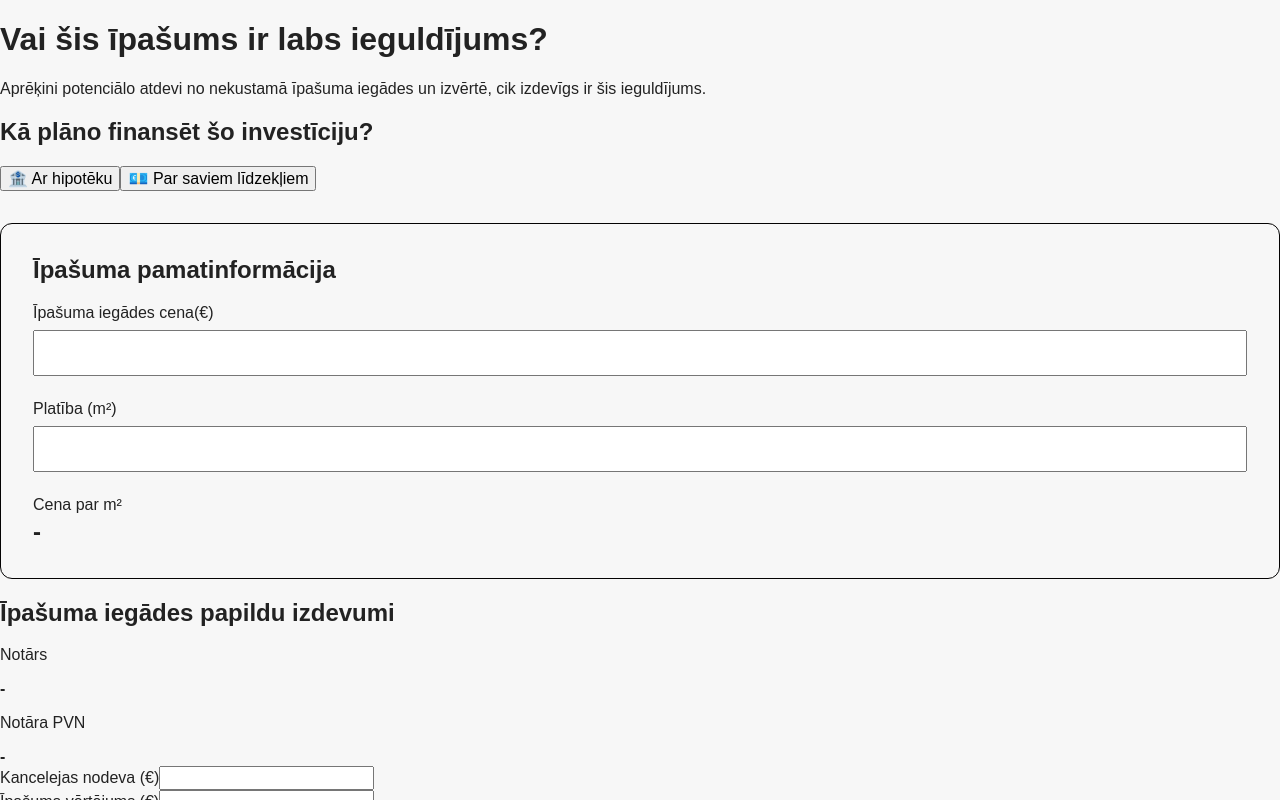
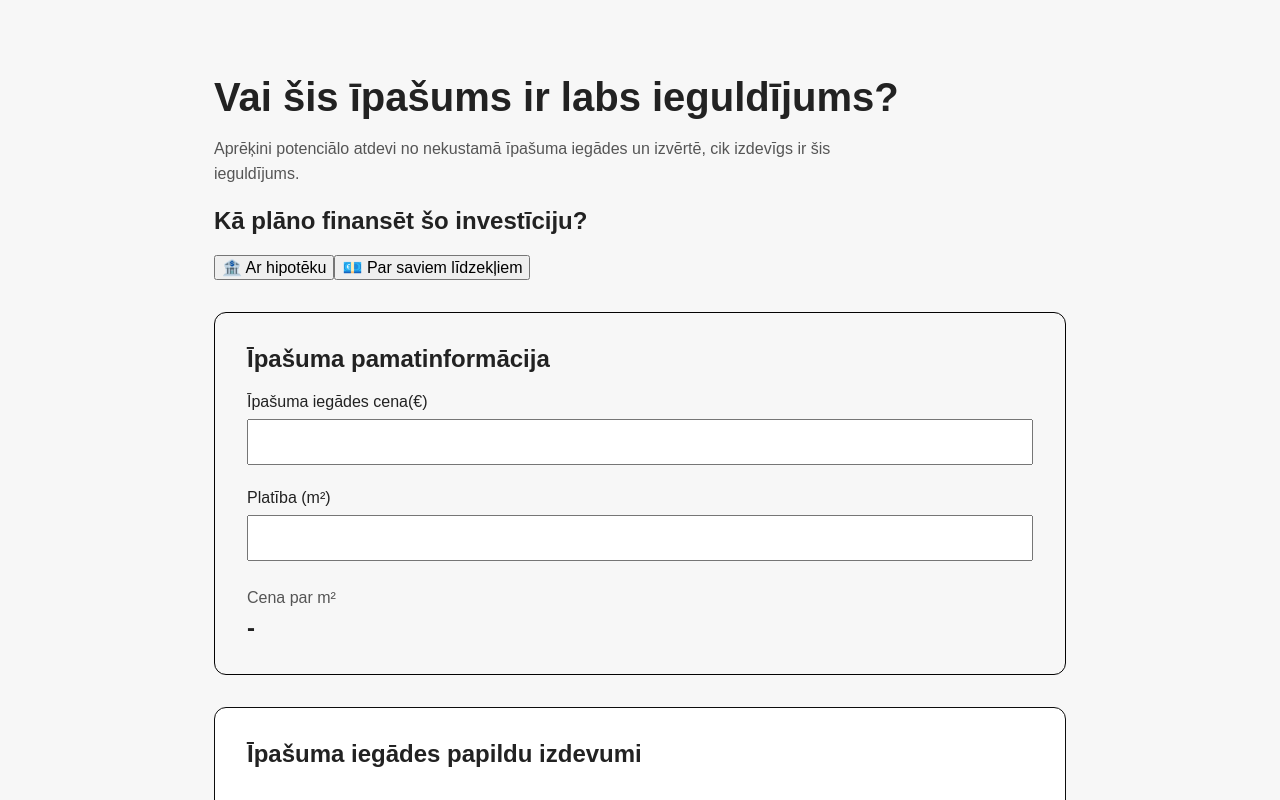
Before and after one commit to grazulisedgars/investiciju-kalkulators, a React app in the folder frontend/: page / in a window 1280 px wide. Both pictures are taken after a click on the button "💶 Par saviem līdzekļiem". Shown: the top 800 px of the page. Built offline with nearby package versions, Linux system fonts and the light colour scheme; the HTML template or start-up script is replaced by a standard one.

Commit message:
Purchase costs section finalised, functionality working, design added

```diff
--- a/frontend/src/App.css
+++ b/frontend/src/App.css
@@ -1,184 +1,17 @@
-.counter {
-  font-size: 16px;
-  padding: 5px 10px;
-  border-radius: 5px;
-  color: var(--accent);
-  background: var(--accent-bg);
-  border: 2px solid transparent;
-  transition: border-color 0.3s;
-  margin-bottom: 24px;
-
-  &:hover {
-    border-color: var(--accent-border);
-  }
-  &:focus-visible {
-    outline: 2px solid var(--accent);
-    outline-offset: 2px;
-  }
+.app {
+  width: 100%;
+  max-width: 900px;
+  margin: 0 auto;
+  padding: 3rem 1.5rem;
 }
 
-.hero {
-  position: relative;
-
-  .base,
-  .framework,
-  .vite {
-    inset-inline: 0;
-    margin: 0 auto;
-  }
-
-  .base {
-    width: 170px;
-    position: relative;
-    z-index: 0;
-  }
-
-  .framework,
-  .vite {
-    position: absolute;
-  }
-
-  .framework {
-    z-index: 1;
-    top: 34px;
-    height: 28px;
-    transform: perspective(2000px) rotateZ(300deg) rotateX(44deg) rotateY(39deg)
-      scale(1.4);
-  }
-
-  .vite {
-    z-index: 0;
-    top: 107px;
-    height: 26px;
-    width: auto;
-    transform: perspective(2000px) rotateZ(300deg) rotateX(40deg) rotateY(39deg)
-      scale(0.8);
-  }
+.app h1 {
+  margin-bottom: 1rem;
+  font-size: 2.5rem;
 }
 
-#center {
-  display: flex;
-  flex-direction: column;
-  gap: 25px;
-  place-content: center;
-  place-items: center;
-  flex-grow: 1;
-
-  @media (max-width: 1024px) {
-    padding: 32px 20px 24px;
-    gap: 18px;
-  }
+.app p {
+  max-width: 650px;
+  line-height: 1.6;
+  color: #555;
 }
-
-#next-steps {
-  display: flex;
-  border-top: 1px solid var(--border);
-  text-align: left;
-
-  & > div {
-    flex: 1 1 0;
-    padding: 32px;
-    @media (max-width: 1024px) {
-      padding: 24px 20px;
-    }
-  }
-
-  .icon {
-    margin-bottom: 16px;
-    width: 22px;
-    height: 22px;
-  }
-
-  @media (max-width: 1024px) {
-    flex-direction: column;
-    text-align: center;
-  }
-}
-
-#docs {
-  border-right: 1px solid var(--border);
-
-  @media (max-width: 1024px) {
-    border-right: none;
-    border-bottom: 1px solid var(--border);
-  }
-}
-
-#next-steps ul {
-  list-style: none;
-  padding: 0;
-  display: flex;
-  gap: 8px;
-  margin: 32px 0 0;
-
-  .logo {
-    height: 18px;
-  }
-
-  a {
-    color: var(--text-h);
-    font-size: 16px;
-    border-radius: 6px;
-    background: var(--social-bg);
-    display: flex;
-    padding: 6px 12px;
-    align-items: center;
-    gap: 8px;
-    text-decoration: none;
-    transition: box-shadow 0.3s;
-
-    &:hover {
-      box-shadow: var(--shadow);
-    }
-    .button-icon {
-      height: 18px;
-      width: 18px;
-    }
-  }
-
-  @media (max-width: 1024px) {
-    margin-top: 20px;
-    flex-wrap: wrap;
-    justify-content: center;
-
-    li {
-      flex: 1 1 calc(50% - 8px);
-    }
-
-    a {
-      width: 100%;
-      justify-content: center;
-      box-sizing: border-box;
-    }
-  }
-}
-
-#spacer {
-  height: 88px;
-  border-top: 1px solid var(--border);
-  @media (max-width: 1024px) {
-    height: 48px;
-  }
-}
-
-.ticks {
-  position: relative;
-  width: 100%;
-
-  &::before,
-  &::after {
-    content: '';
-    position: absolute;
-    top: -4.5px;
-    border: 5px solid transparent;
-  }
-
-  &::before {
-    left: 0;
-    border-left-color: var(--border);
-  }
-  &::after {
-    right: 0;
-    border-right-color: var(--border);
-  }
-}
--- a/frontend/src/components/PropertyInfo.jsx
+++ b/frontend/src/components/PropertyInfo.jsx
@@ -1,10 +1,12 @@
 import { useEffect, useRef, useState } from "react";
 import "../PropertyInfo.css";
 
-function PropertyInfo() {
-
-    const [purchasePrice, setPurchasePrice] = useState("");
-    const [area, setArea] = useState("");
+function PropertyInfo({
+    purchasePrice,
+    setPurchasePrice,
+    area,
+    setArea
+}) {
     const [pricePerM2, setPricePerM2] = useState(null);
 
     const areaInputRef = useRef(null);
--- /dev/null
+++ b/frontend/src/components/PurchaseCosts.css
@@ -0,0 +1,81 @@
+.purchase-costs {
+    margin-top: 2rem;
+    padding: 2rem;
+    border: 1px solid #0d0d0d;
+    border-radius: 12px;
+    background: #ffffff;
+}
+
+.purchase-costs h2 {
+    margin-top: 0;
+    margin-bottom: 1.5rem;
+}
+
+.cost-row {
+    display: flex;
+    justify-content: space-between;
+    align-items: center;
+    padding: 0.75rem 0;
+    border-bottom: 1px solid #0d0d0d;
+}
+
+.cost-row p {
+    margin: 0;
+}
+
+.cost-row strong {
+    font-size: 1rem;
+}
+
+.cost-input {
+    display: flex;
+    justify-content: space-between;
+    align-items: center;
+    padding: 0.75rem 0;
+    border-bottom: 1px solid #0d0d0d;
+}
+
+.cost-input label {
+    font-weight: 500;
+}
+
+.cost-input input {
+    width: 150px;
+    padding: 0.6rem;
+    font-size: 1rem;
+    text-align: right;
+}
+
+.total-row {
+    display: flex;
+    justify-content: space-between;
+    align-items: center;
+    margin-top: 1rem;
+    padding-top: 1rem;
+    border-top: 2px solid #0d0d0d;
+}
+
+.total-row p {
+    margin: 0;
+    font-weight: 600;
+}
+
+.total-row strong {
+    font-size: 1.2rem;
+}
+
+.purchase-total {
+    margin-top: 1.5rem;
+    padding: 1.25rem;
+    border-radius: 8px;
+    background: #f7f7f7;
+}
+
+.purchase-total h3 {
+    margin: 0 0 0.5rem;
+    font-size: 1rem;
+}
+
+.purchase-total strong {
+    font-size: 1.6rem;
+}
--- a/frontend/src/components/PurchaseCosts.jsx
+++ b/frontend/src/components/PurchaseCosts.jsx
@@ -1,41 +1,99 @@
+import { useEffect, useState } from "react";
+import "./PurchaseCosts.css"
+
 function PurchaseCosts({ purchasePrice }) {
+    // Kancelejas nodeva
+    const [officeFee, setOfficeFee] = useState("");
+    // Īpašuma vērtējums
+    const [valuation, setValuation] = useState("");
+    const [purchaseCosts, setPurchaseCosts] = useState(null);
+
+    useEffect(() => {
+        if (!purchasePrice || Number(purchasePrice) <= 0) {
+            setPurchaseCosts(null);
+            return;
+        }
+
+        async function calculatePurchaseCosts() {
+            const response = await fetch(
+                `http://127.0.0.1:8000/calculate/purchase-costs?purchase_price=${purchasePrice}&office_fee=${officeFee || 0}&valuation=${valuation || 0}`
+            );
+
+            const data = await response.json();
+
+            setPurchaseCosts(data);
+        }
+
+        calculatePurchaseCosts();
+    }, [purchasePrice, officeFee, valuation]);
+
     return (
         <section className="purchase-costs">
             <h2>Īpašuma iegādes papildu izdevumi</h2>
 
-            <div>
+            <div className="cost-row">
                 <p>Notārs</p>
-                <strong>-</strong>
+                <strong>
+                    {purchaseCosts !== null
+                        ? `${purchaseCosts.notary.toFixed(2)} €`
+                        : "-"}
+                </strong>
             </div>
 
-            <div>
+            <div className="cost-row">
                 <p>Notāra PVN</p>
-                <strong>-</strong>
+                <strong>
+                    {purchaseCosts !== null
+                        ? `${purchaseCosts.notary_vat.toFixed(2)} €`
+                        : "-"}
+                </strong>
             </div>
 
-            <div>
+            <div className="cost-input">
                 <label>Kancelejas nodeva (€)</label>
-                <input type="number" min="0" />
+                <input
+                    type="number"
+                    min="0"
+                    value={officeFee}
+                    onChange={(event) => setOfficeFee(event.target.value)}
+                />
             </div>
 
-            <div>
+            <div className="cost-input">
                 <label>Īpašuma vērtējums (€)</label>
-                <input type="number" min="0" />
+                <input
+                    type="number"
+                    min="0"
+                    value={valuation}
+                    onChange={(event) => setValuation(event.target.value)}
+                />
             </div>
 
-            <div>
+            <div className="cost-row">
                 <p>Valsts nodeva</p>
-                <strong>-</strong>
+                <strong>
+                    {purchaseCosts !== null
+                        ? `${purchaseCosts.state_fee.toFixed(2)} €`
+                        : "-"}
+                </strong>
             </div>
 
-            <div>
+            <div className="total-row">
                 <p>Kopā</p>
-                <strong>-</strong>
+                <strong>
+                    {purchaseCosts !== null
+                        ? `${purchaseCosts.total_additional_costs.toFixed(2)} €`
+                        : "-"}
+                </strong>
             </div>
 
-            <div>
+            <div className="purchase-total">
                 <h3>Kopējā nepieciešamā summa īpašuma iegādei</h3>
-                <strong>-</strong>
+                <strong>
+                    {purchaseCosts != null
+                        ? `${purchaseCosts.total_purchase_cost.toFixed(2)} €`
+                        : "-"}
+                </strong>
             </div>
         </section>
     );
```
Also changed, not shown: 2 other files (tests, documents, lock files or other folders).
